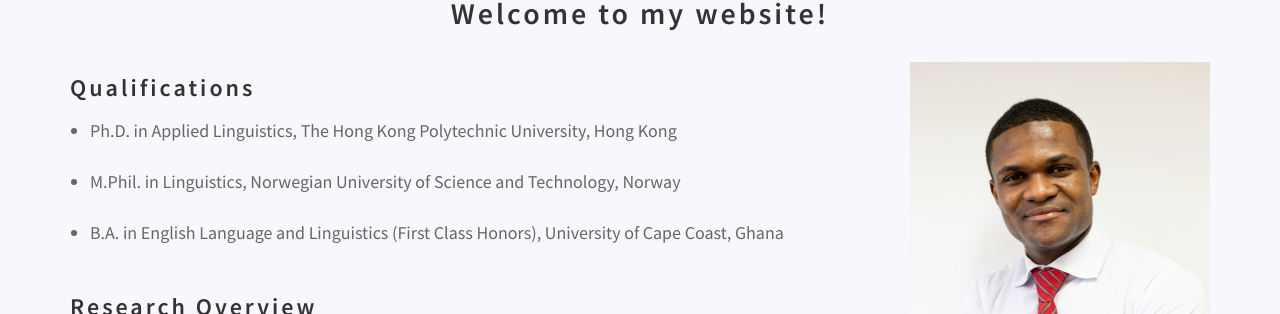
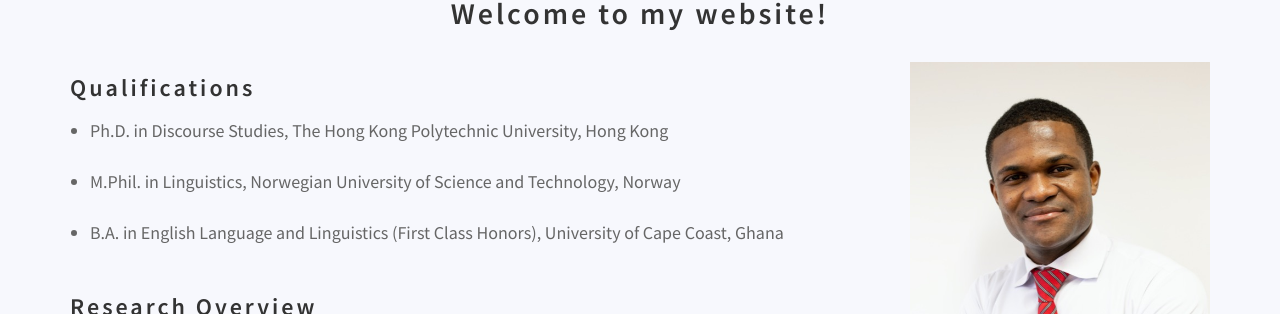
Before and after one commit to danielcornock/marknartey.com, a Jekyll site: the page built from index.md, in a window 1280 px wide. Shown: the part 336-650 px from the top of the page. Built offline with Jekyll 4.4.1, drawn with Linux system fonts in a browser that asks for light colours; nearby versions of some CDN libraries; a script that is not in the unit is left out.

Commit message:
Update Pages “about”

```diff
--- a/index.md
+++ b/index.md
@@ -10,7 +10,7 @@ permalink: /
 
 ## Qualifications
 
-* Ph.D. in Applied Linguistics, The Hong Kong Polytechnic University, Hong Kong
+* Ph.D. in Discourse Studies, The Hong Kong Polytechnic University, Hong Kong
 * M.Phil. in Linguistics, Norwegian University of Science and Technology, Norway
 * B.A. in English Language and Linguistics (First Class Honors), University of Cape Coast, Ghana
 
```
